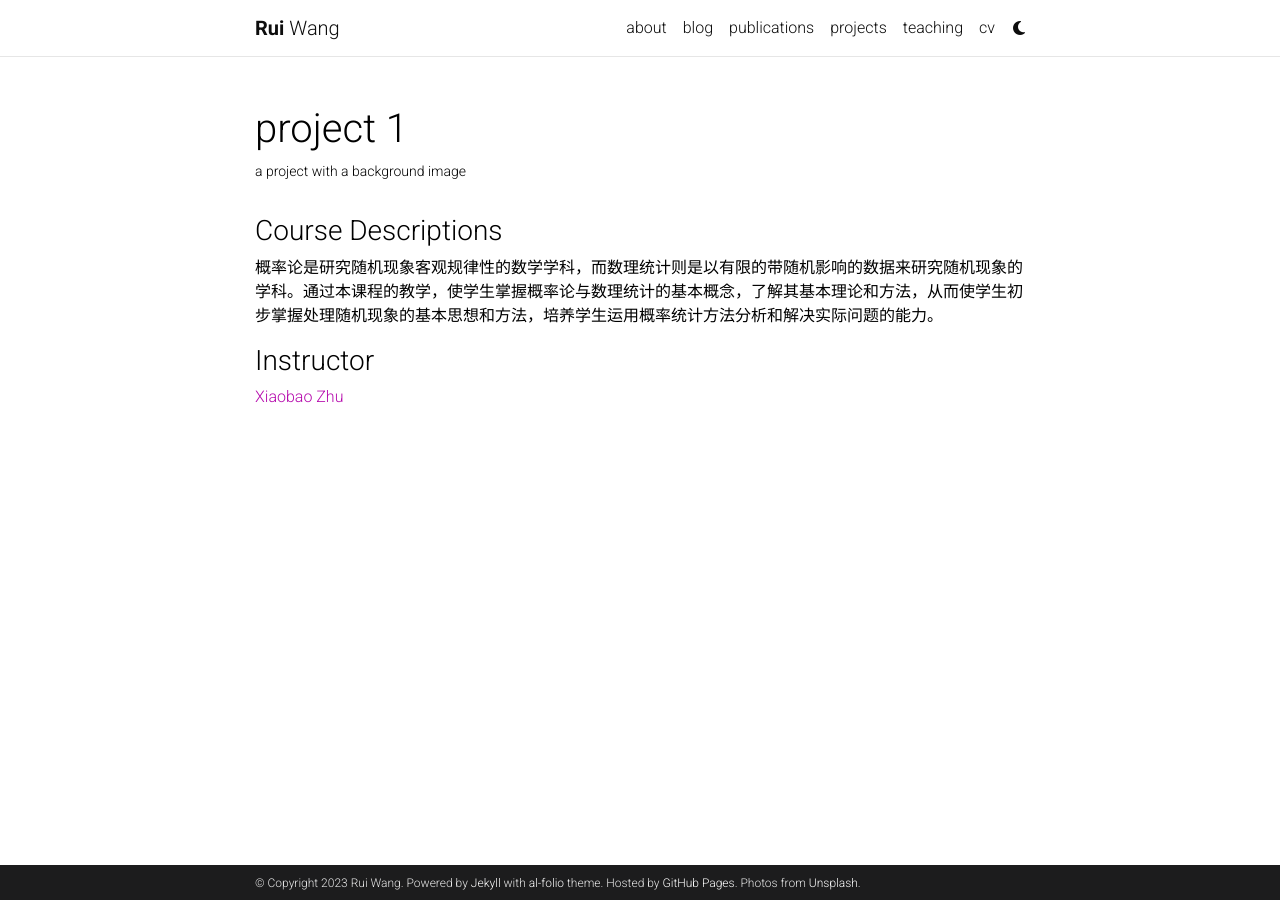
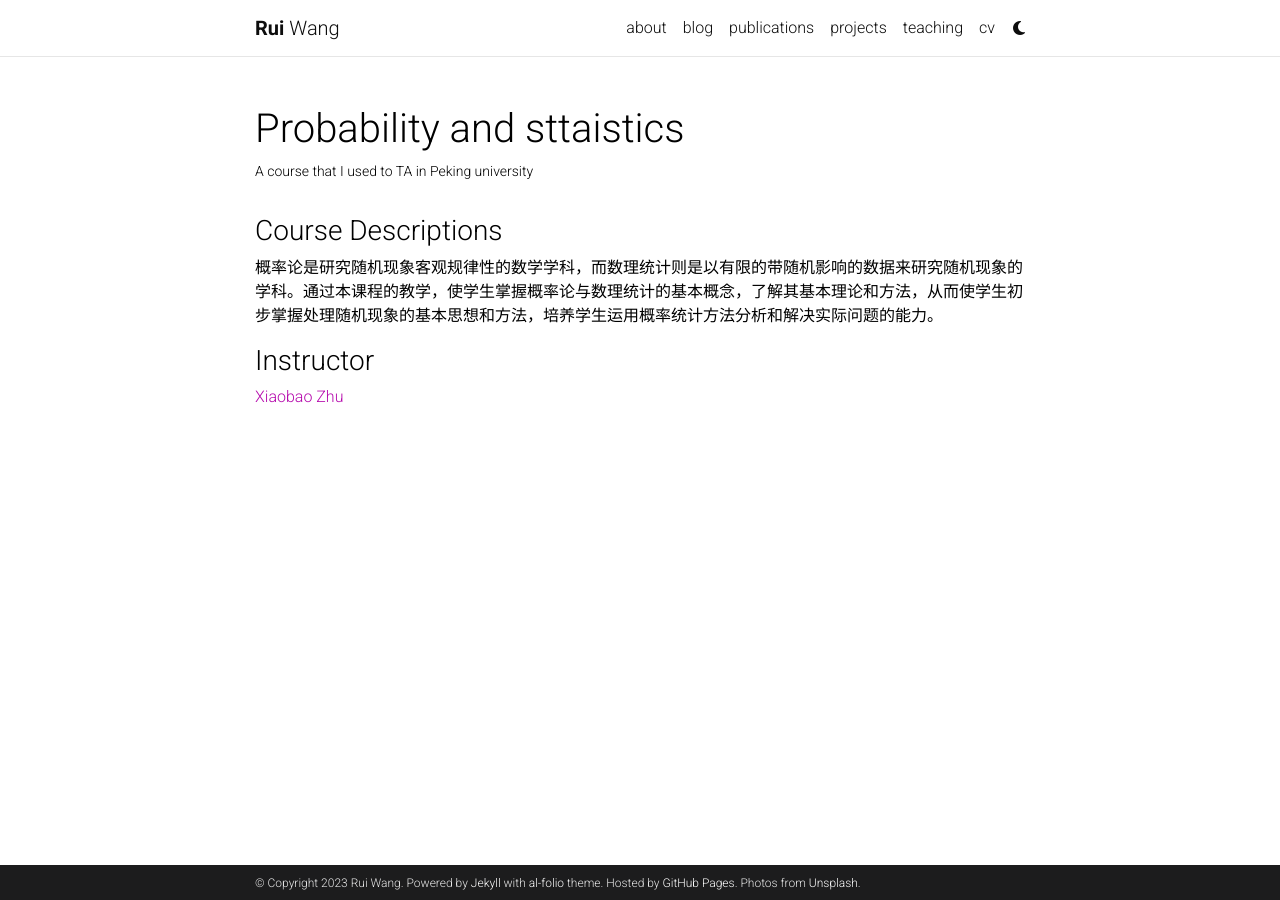
Before and after one commit to wangrui24/wangrui, a Jekyll site: the page built from _projects/1_project.md, in a window 1280 px wide. Built offline with Jekyll 4.4.1, drawn with Linux system fonts in a browser that asks for light colours; comment, search, counter and statistics services are not loaded; a style sheet for code colours, icons or effects is not loaded.

Commit message:
Update 1_project.md

```diff
--- a/_projects/1_project.md
+++ b/_projects/1_project.md
@@ -1,7 +1,7 @@
 ---
 layout: page
-title: project 1
-description: a project with a background image
+title: Probability and sttaistics
+description: A course that I used to TA in Peking university
 img: assets/img/pbs.png
 importance: 1
 category: Teaching assistant
```
